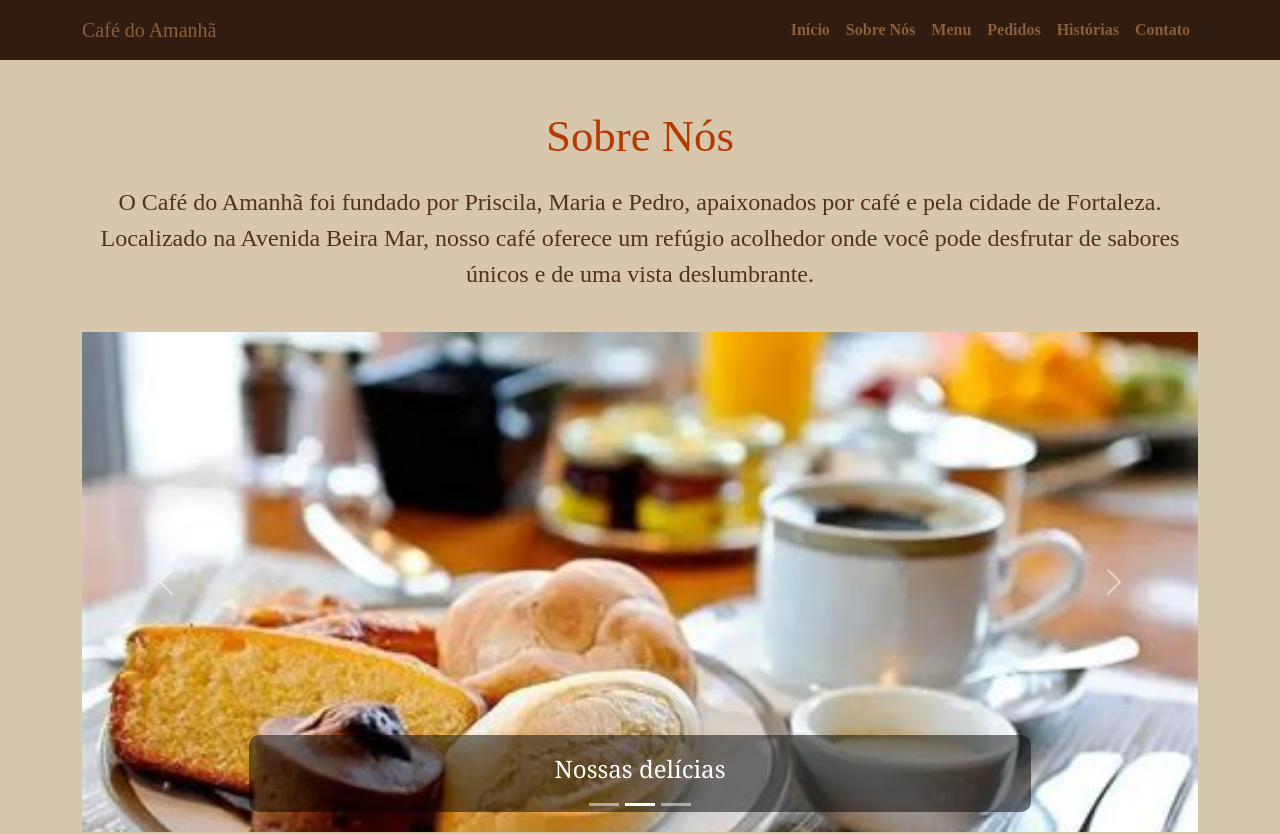
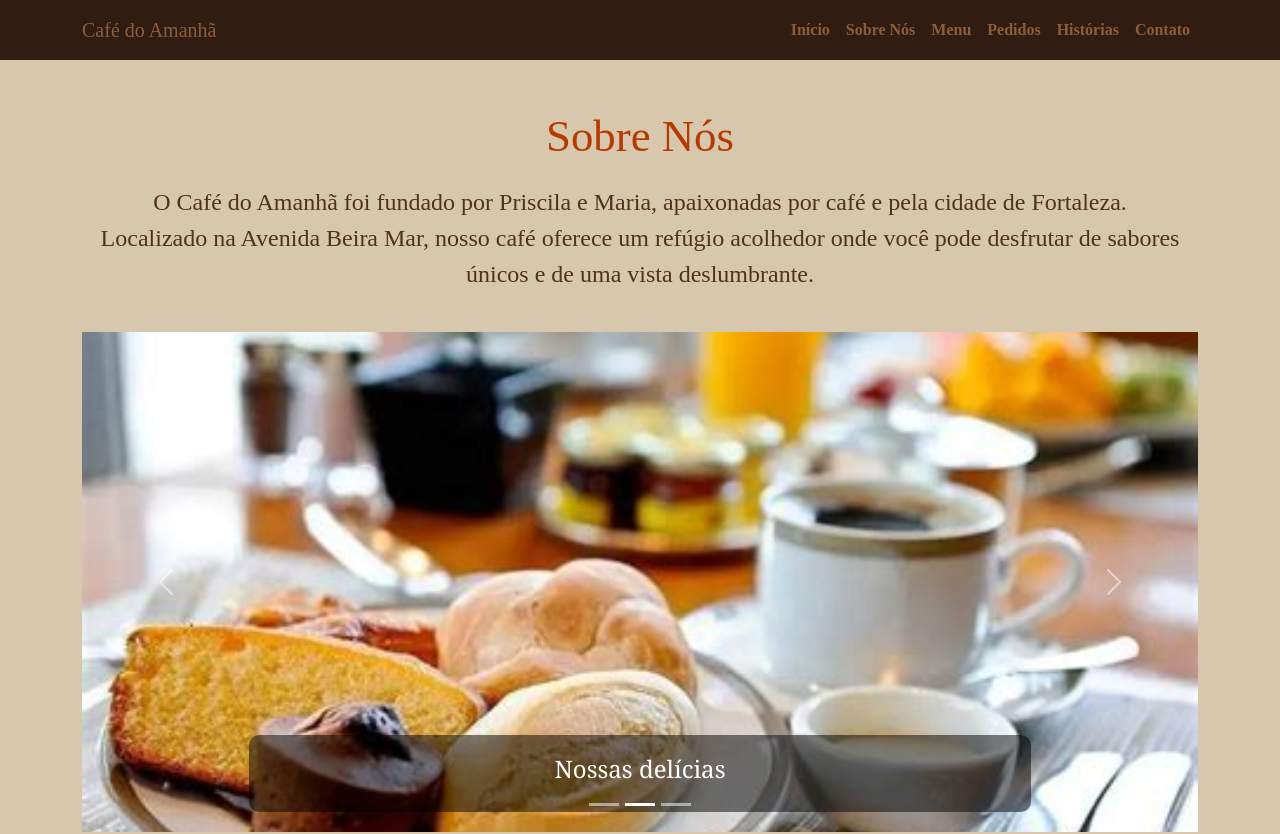
Before and after one commit to priscilaUECEProjects/cafeDoAmanha, a React (Create React App) app: page /sobre-nos in a window 1280 px wide. Shown: the top 834 px of the page. Built offline with nearby package versions, Linux system fonts and the light colour scheme.

Commit message:
finishedVersion

```diff
--- a/src/components/About/About.jsx
+++ b/src/components/About/About.jsx
@@ -11,7 +11,7 @@ function About() {
         <section id="about" className="about-section">
             <div className="container">
                 <h1>Sobre Nós</h1>
-                <p>O Café do Amanhã foi fundado por Priscila, Maria e Pedro, apaixonados por café e pela cidade de Fortaleza.
+                <p>O Café do Amanhã foi fundado por Priscila e Maria, apaixonadas por café e pela cidade de Fortaleza.
                 <br/>Localizado na Avenida Beira Mar, nosso café oferece um refúgio acolhedor onde você pode desfrutar de
                 sabores únicos e de uma vista deslumbrante.</p>
                 <ImageCarousel />
--- a/src/components/Stories/Stories.jsx
+++ b/src/components/Stories/Stories.jsx
@@ -28,7 +28,7 @@ function Stories() {
                     <div className="story">
                         <h2>Um Encontro de Paixões</h2>
                         <p>
-                            Quando Priscila, Maria e Pedro se conheceram, parecia que o destino havia reunido almas complementares. Os três amigos decidiram unir o as inspirações das viagens de Maria e o amor que Priscila e Pedro compartilham pela música. Juntos, transformaram o Café do Amanhã em um lugar onde cada visita é uma nova história, cada xícara de café um novo capítulo, e cada canção no ar uma celebração de suas paixões.
+                            Quando Priscila e Maria se conheceram, parecia que o destino havia reunido almas complementares. As duas amigas decidiram unir as inspirações das viagens de Maria e o amor que Priscila compartilha pela música. Juntas, transformaram o Café do Amanhã em um lugar onde cada visita é uma nova história, cada xícara de café um novo capítulo, e cada canção no ar uma celebração de suas paixões.
                         </p>
                     </div>
                 </div>
```
